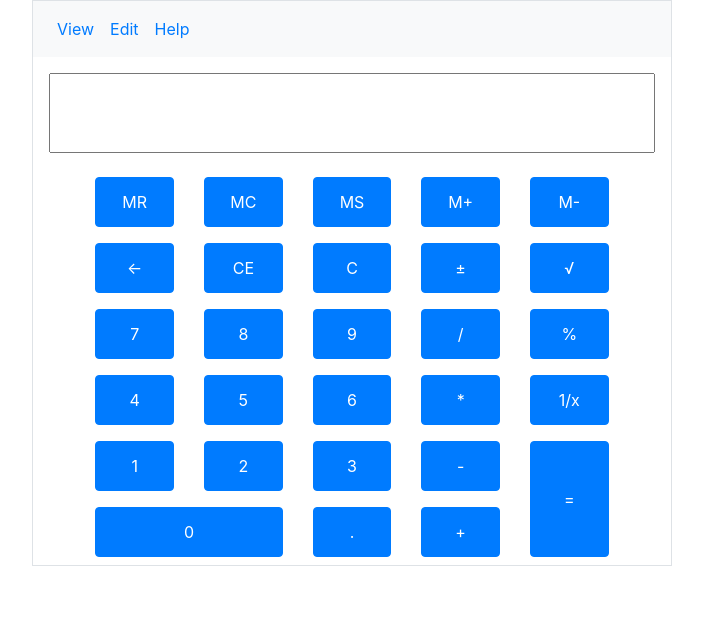
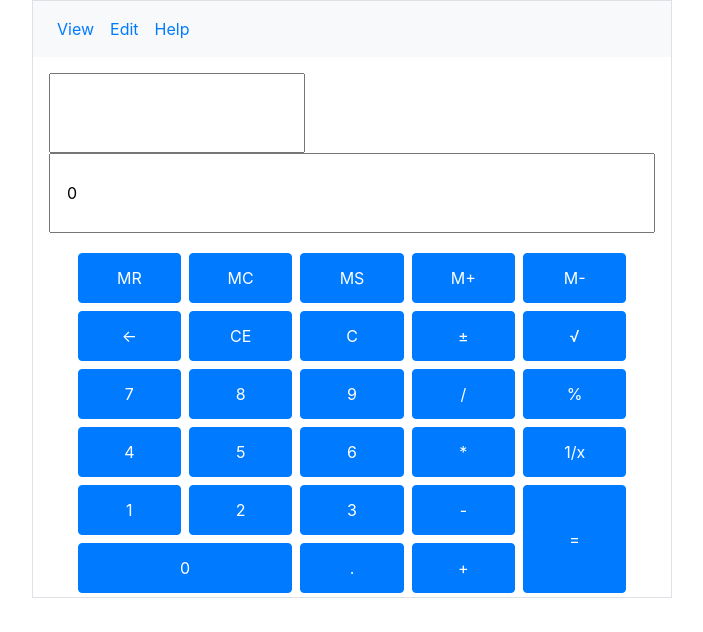
Before and after one commit to likhith-9999/Wavemaker-Training, a plain HTML site: page Assignment 3/index.html in a window 1280 px wide. Shown: the whole page, without its empty margins (288-991 px from the left). Drawn offline with nearby package versions, Linux system fonts and the light colour scheme.

Commit message:
Update index.html

```diff
--- a/Assignment 3/index.html
+++ b/Assignment 3/index.html
@@ -16,7 +16,7 @@
 
 
 
-    <div class="container border col-sm-6 p-0 ">
+    <div class="container border col-sm-6 p-0">
 
         <!-- navbar -->
     <nav class="navbar navbar-expand-sm bg-light w-100">
@@ -34,122 +34,126 @@
     </nav>
 
         <!-- input -->
-        <div class="row justify-content-center p-3">
-            <div class="col">
-                <input type="text" class="w-100">
+        <div class="row justify-content-center p-3 ">
+            <div class="col-12">
+                <input type="text" value="" id="prev" readonly>
             </div>
+            <div class="col-12">
+                <input type="text" class="w-100 p-3" id="display" value="0" onkeydown="typed(event)">
+            </div>
+
         </div>
 
 
         <!-- row1 -->
-        <div class="row p-5 p-sm-2 justify-content-center">
-            <div class="col-sm-2 mb-3 mb-sm-0">
-                <button type="button" class="btn btn-primary w-100">MR</button>
+        <div class="row p-0 p-sm-0 justify-content-center">
+            <div class="col-2 mb-0 p-0 p-md-1">
+                <button type="button" class="btn btn-primary w-100 btn-opac" id="mem-recall">MR</button>
             </div>
-            <div class="col-sm-2 mb-3 mb-sm-0">
-                <button type="button" class="btn btn-primary w-100">MC</button>
+            <div class="col-2 mb-0 p-0 p-md-1">
+                <button type="button" class="btn btn-primary w-100 btn-opac" id="mem-clr">MC</button>
             </div>
-            <div class="col-sm-2 mb-3 mb-sm-0">
-                <button type="button" class="btn btn-primary w-100">MS</button>
+            <div class="col-2 mb-0 p-0 p-md-1">
+                <button type="button" class="btn btn-primary w-100" onclick="memSave()">MS</button>
             </div>
-            <div class="col-sm-2 mb-3 mb-sm-0">
-                <button type="button" class="btn btn-primary w-100">M+</button>
+            <div class="col-2 mb-0 p-0 p-md-1">
+                <button type="button" class="btn btn-primary w-100" onclick="mPlus()">M+</button>
             </div>
-            <div class="col-sm-2 mb-3 mb-sm-0">
-                <button type="button" class="btn btn-primary w-100">M-</button>
+            <div class="col-2 mb-0 p-0 p-md-1">
+                <button type="button" class="btn btn-primary w-100" onclick="mMinus()">M-</button>
             </div>
         </div>
 
         <!-- row2 -->
-        <div class="row p-5 p-sm-2 justify-content-center">
-            <div class="col-sm-2 mb-3 mb-sm-0">
-                <button type="button" class="btn btn-primary w-100">&larr;</button>
+        <div class="row p-0 p-sm-0 justify-content-center">
+            <div class="col-2 mb-0 p-0 p-sm-1">
+                <button type="button" class="btn btn-primary w-100" onclick="backspace()">&larr;</button>
             </div>
-            <div class="col-sm-2 mb-3 mb-sm-0">
-                <button type="button" class="btn btn-primary w-100">CE</button>
+            <div class="col-2 mb-0 p-0 p-sm-1">
+                <button type="button" class="btn btn-primary w-100" onclick="clrEntry()">CE</button>
             </div>
-            <div class="col-sm-2 mb-3 mb-sm-0">
-                <button type="button" class="btn btn-primary w-100">C</button>
+            <div class="col-2 mb-0 p-0 p-sm-1">
+                <button type="button" class="btn btn-primary w-100" onclick="clr()">C</button>
             </div>
-            <div class="col-sm-2 mb-3 mb-sm-0">
-                <button type="button" class="btn btn-primary w-100">&#177;</button>
+            <div class="col-2 mb-0 p-0 p-sm-1">
+                <button type="button" class="btn btn-primary w-100" onclick="plusOrMinus()">&#177;</button>
             </div>
-            <div class="col-sm-2 mb-3 mb-sm-0">
-                <button type="button" class="btn btn-primary w-100">&#8730;</button>
+            <div class="col-2 mb-0 p-0 p-sm-1">
+                <button type="button" class="btn btn-primary w-100" onclick="root()">&#8730;</button>
             </div>
         </div>
 
         <!-- row3 -->
-        <div class="row p-5 p-sm-2 justify-content-center">
-            <div class="col-sm-2 mb-3 mb-sm-0">
-                <button type="button" class="btn btn-primary w-100">7</button>
+        <div class="row p-0 p-sm-0 justify-content-center">
+            <div class="col-2 mb-0 p-0 p-sm-1">
+                <button type="button" class="btn btn-primary w-100" onclick="display('7')">7</button>
             </div>
-            <div class="col-sm-2 mb-3 mb-sm-0">
-                <button type="button" class="btn btn-primary w-100">8</button>
+            <div class="col-2 mb-0 p-0 p-sm-1">
+                <button type="button" class="btn btn-primary w-100" onclick="display('8')">8</button>
             </div>
-            <div class="col-sm-2 mb-3 mb-sm-0">
-                <button type="button" class="btn btn-primary w-100">9</button>
+            <div class="col-2 mb-0 p-0 p-sm-1">
+                <button type="button" class="btn btn-primary w-100" onclick="display('9')">9</button>
             </div>
-            <div class="col-sm-2 mb-3 mb-sm-0">
-                <button type="button" class="btn btn-primary w-100">/</button>
+            <div class="col-2 mb-0 p-0 p-sm-1">
+                <button type="button" class="btn btn-primary w-100" onclick="display('/')">/</button>
             </div>
-            <div class="col-sm-2 mb-3 mb-sm-0">
-                <button type="button" class="btn btn-primary w-100">%</button>
+            <div class="col-2 mb-0 p-0 p-sm-1">
+                <button type="button" class="btn btn-primary w-100" onclick="display('%')">%</button>
             </div>
         </div>
 
         <!-- row4 -->
-        <div class="row p-5 p-sm-2 justify-content-center">
-            <div class="col-sm-2 mb-3 mb-sm-0">
-                <button type="button" class="btn btn-primary w-100">4</button>
+        <div class="row p-0 p-sm-0 justify-content-center">
+            <div class="col-2 mb-0 p-0 p-sm-1">
+                <button type="button" class="btn btn-primary w-100" onclick="display('4')">4</button>
             </div>
-            <div class="col-sm-2 mb-3 mb-sm-0">
-                <button type="button" class="btn btn-primary w-100">5</button>
+            <div class="col-2 mb-0 p-0 p-sm-1">
+                <button type="button" class="btn btn-primary w-100" onclick="display('5')">5</button>
             </div>
-            <div class="col-sm-2 mb-3 mb-sm-0">
-                <button type="button" class="btn btn-primary w-100">6</button>
+            <div class="col-2 mb-0 p-0 p-sm-1">
+                <button type="button" class="btn btn-primary w-100" onclick="display('6')">6</button>
             </div>
-            <div class="col-sm-2 mb-3 mb-sm-0">
-                <button type="button" class="btn btn-primary w-100">*</button>
+            <div class="col-2 mb-0 p-0 p-sm-1">
+                <button type="button" class="btn btn-primary w-100" onclick="display('*')">*</button>
             </div>
-            <div class="col-sm-2 mb-3 mb-sm-0">
-                <button type="button" class="btn btn-primary w-100">1/x</button>
+            <div class="col-2 mb-0 p-0 p-sm-1">
+                <button type="button" class="btn btn-primary w-100" onclick="byX()">1/x</button>
             </div>
         </div>
 
         <!-- row 5 -->
-        <div class="row p-5 p-sm-2 justify-content-center">
-            <div class="col-sm-8">
-                <div class="row mb-sm-3">
-                    <div class="col-sm-3 mb-3 mb-sm-0">
-                        <button type="button" class="btn btn-primary w-100 ">1</button>
+        <div class="row p-0 p-sm-0 justify-content-center">
+            <div class="col-8">
+                <div class="row mb-0">
+                    <div class="col-3 mb-0 p-0 p-sm-1">
+                        <button type="button" class="btn btn-primary w-100 " onclick="display('1')">1</button>
                     </div>
-                    <div class="col-sm-3 mb-3 mb-sm-0">
-                        <button type="button" class="btn btn-primary w-100">2</button>
+                    <div class="col-3 mb-0 p-0 p-sm-1">
+                        <button type="button" class="btn btn-primary w-100" onclick="display('2')">2</button>
                     </div>
-                    <div class="col-sm-3 mb-3 mb-sm-0">
-                        <button type="button" class="btn btn-primary w-100">3</button>
+                    <div class="col-3 mb-0 p-0 p-sm-1">
+                        <button type="button" class="btn btn-primary w-100" onclick="display('3')">3</button>
                     </div>
-                    <div class="col-sm-3 mb-3 mb-sm-0">
-                        <button type="button" class="btn btn-primary w-100">-</button>
+                    <div class="col-3 mb-0 p-0 p-sm-1">
+                        <button type="button" class="btn btn-primary w-100" onclick="display('-')">-</button>
                     </div>
                 </div>
 
                 <div class="row">
-                    <div class="col-sm-6 mb-3 mb-sm-0">
-                        <button type="button" class="btn btn-primary w-100">0</button>
+                    <div class="col-6 mb-0 p-0 p-sm-1">
+                        <button type="button" class="btn btn-primary w-100" onclick="display('0')">0</button>
                     </div>
-                    <div class="col-sm-3 mb-3 mb-sm-0">
-                        <button type="button" class="btn btn-primary w-100">.</button>
+                    <div class="col-3 mb-0 p-0 p-sm-1">
+                        <button type="button" class="btn btn-primary w-100" onclick="display('.')">.</button>
                     </div>
-                    <div class="col-sm-3 mb-3 mb-sm-0">
-                        <button type="button" class="btn btn-primary w-100">+</button>
+                    <div class="col-3 mb-0 p-0 p-sm-1">
+                        <button type="button" class="btn btn-primary w-100" onclick="display('+')">+</button>
                     </div>
                 </div>
             </div>
 
-            <div class="col-sm-2 mb-3 mb-sm-0">
-                <button type="button" class="btn btn-primary w-100 h-100 ">=</button>
+            <div class="col-2 mb-0 p-0 p-sm-1">
+                <button type="button" class="btn btn-primary w-100 h-100 " onclick="result()">=</button>
             </div>
         </div>
 
@@ -157,7 +161,7 @@
 
     </div>
 
-
+    <script src="script/script.js"></script>
 </body>
 
 </html>
```
